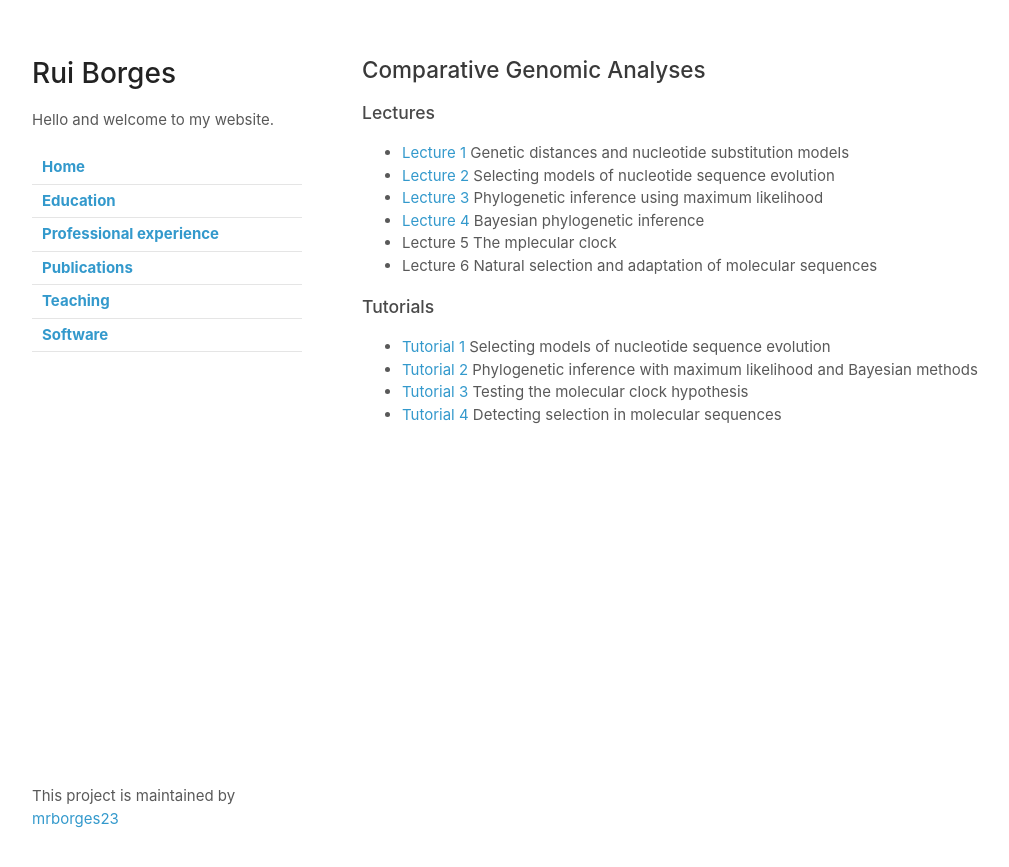
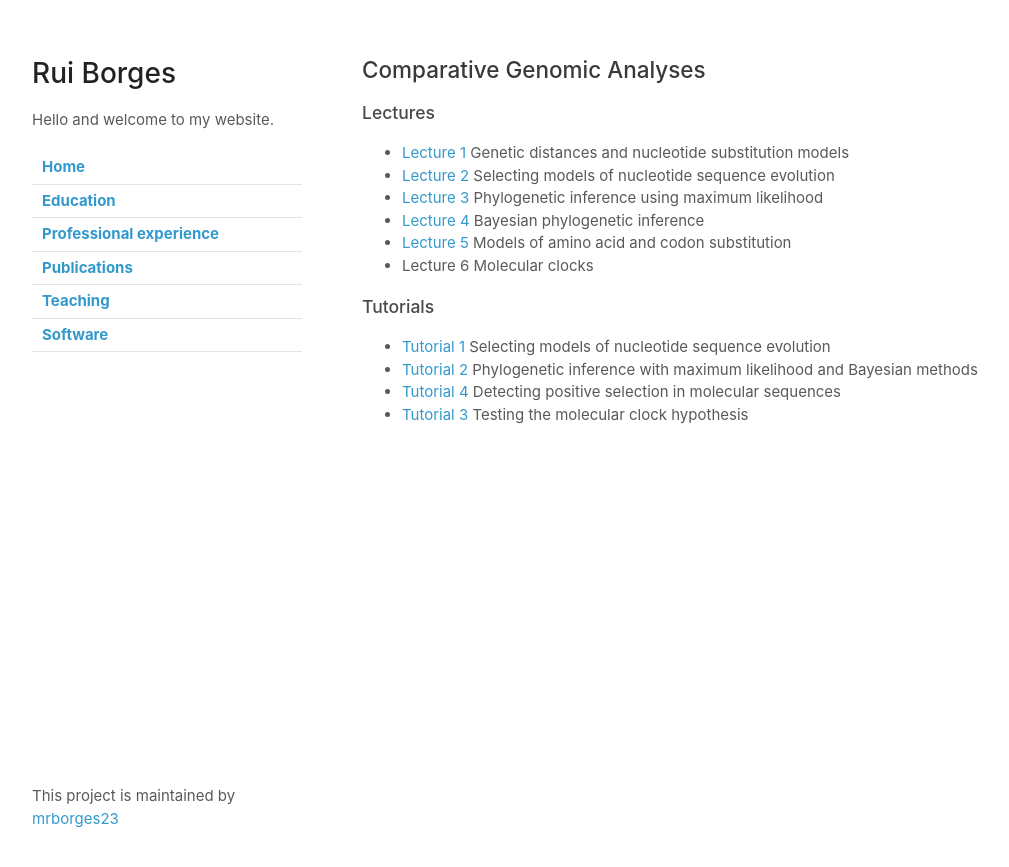
Before and after one commit to mrborges23/mypage.github.io, a Jekyll site: the page built from teaching.md, in a window 1280 px wide. Shown: the top 867 px of the page, without its empty margins (68-1077 px from the left). Built offline with Jekyll 4.4.1, drawn with Linux system fonts in a browser that asks for light colours; our own code applies the rules of GitHub Pages for plain Markdown files.

Commit message:
adding lecture 5

```diff
--- a/teaching.md
+++ b/teaching.md
@@ -3,13 +3,13 @@
 ### Lectures
 * [Lecture 1](/assets/lectures/Lecture_1.pdf) Genetic distances and nucleotide substitution models
 * [Lecture 2](/assets/lectures/Lecture_2.pdf) Selecting models of nucleotide sequence evolution
-* [Lecture 3](/assets/lectures/Lecture_3.pdf)  Phylogenetic inference using maximum likelihood
+* [Lecture 3](/assets/lectures/Lecture_3.pdf) Phylogenetic inference using maximum likelihood
 * [Lecture 4](/assets/lectures/Lecture_4.pdf) Bayesian phylogenetic inference
-* Lecture 5 The mplecular clock
-* Lecture 6 Natural selection and adaptation of molecular sequences
+* [Lecture 5](/assets/lectures/Lecture_5.pdf) Models of amino acid and codon substitution
+* Lecture 6 Molecular clocks
 
 ### Tutorials
 * [Tutorial 1](tutorial_1.md) Selecting models of nucleotide sequence evolution <br/>
 * [Tutorial 2](tutorial_2.md) Phylogenetic inference with maximum likelihood and Bayesian methods <br/>
-* [Tutorial 3](tutorial_3.md) Testing the molecular clock hypothesis <br/>
-* [Tutorial 4](tutorial_4.md) Detecting selection in molecular sequences
+* [Tutorial 4](tutorial_4.md) Detecting positive selection in molecular sequences <br/>
+* [Tutorial 3](tutorial_3.md) Testing the molecular clock hypothesis
```
Also changed, not shown: tutorial_3.md (+3 -6 lines), tutorial_4.md (+6 -3 lines), 2 other files.
